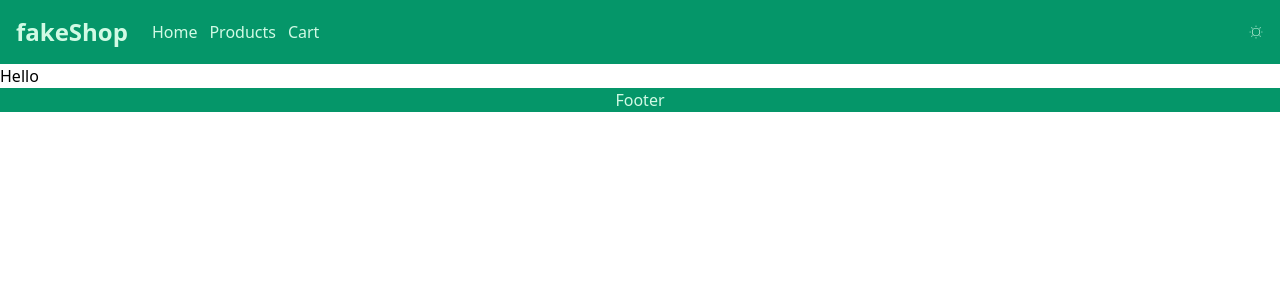
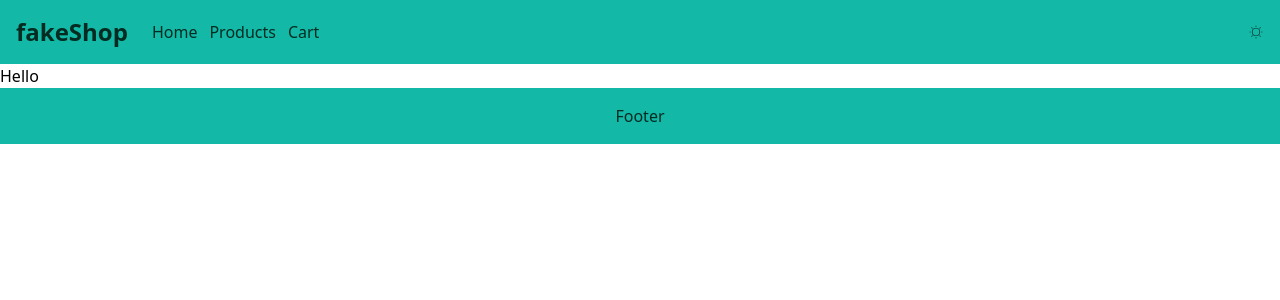
Before and after one commit to Kris1027/fakeShop, a Next.js app: page / in a window 1280 px wide. Shown: the top 300 px of the page. Built offline with nearby package versions, Linux system fonts and the light colour scheme.

Commit message:
working with styles

```diff
--- a/package.json
+++ b/package.json
@@ -20,6 +20,8 @@
     "eslint": "^8",
     "eslint-config-next": "14.0.4",
     "postcss": "^8",
+    "prettier": "^3.1.1",
+    "prettier-plugin-tailwindcss": "^0.5.9",
     "tailwindcss": "^3.3.0"
   }
 }
--- /dev/null
+++ b/prettier.config.cjs
@@ -0,0 +1,3 @@
+module.exports = {
+  plugins: ["prettier-plugin-tailwindcss"],
+};
--- a/src/app/components/Footer.js
+++ b/src/app/components/Footer.js
@@ -1,6 +1,6 @@
 export default function Footer() {
   return (
-    <footer className=' bg-emerald-600 dark:bg-emerald-950 text-emerald-100 text-center'>
+    <footer className="bg-light p-4 text-center text-dark dark:bg-dark dark:text-light">
       <p>Footer</p>
     </footer>
   );
--- a/src/app/components/Header.js
+++ b/src/app/components/Header.js
@@ -1,16 +1,25 @@
-import Logo from './Logo';
-import Navigation from './Navigation';
+import clsx from "clsx";
+import { useTheme } from "../contexts/themeContext";
+import Logo from "./Logo";
+import Navigation from "./Navigation";
 
-import { CiLight } from 'react-icons/ci';
+import { CiLight } from "react-icons/ci";
 
 export default function Header() {
+  const { darkMode, toggleDarkMode } = useTheme();
+
   return (
-    <header className='w-full flex justify-between items-center bg-emerald-600 dark:bg-emerald-950 dark:text-emerald-100 text-emerald-100 p-4'>
-      <div className='flex gap-6 items-center'>
+    <header
+      className={clsx(
+        "flex w-full items-center justify-between bg-light p-4 text-dark",
+        { "dark:bg-dark dark:text-light": darkMode },
+      )}
+    >
+      <div className="flex items-center gap-6">
         <Logo />
         <Navigation />
       </div>
-      <div className='cursor-pointer'>
+      <div className="cursor-pointer" onClick={toggleDarkMode}>
         <CiLight />
       </div>
     </header>
--- /dev/null
+++ b/src/app/contexts/themeContext.js
@@ -0,0 +1,27 @@
+const { createContext, useState, useContext } = require("react");
+
+const ThemeContext = createContext();
+
+const ThemeProvider = ({ children }) => {
+  const [darkMode, setDarkMode] = useState(false);
+
+  const toggleDarkMode = () => {
+    setDarkMode((prevState) => !prevState);
+  };
+
+  return (
+    <ThemeContext.Provider value={{ darkMode, toggleDarkMode }}>
+      {children}
+    </ThemeContext.Provider>
+  );
+};
+
+const useTheme = () => {
+  const context = useContext(ThemeContext);
+  if (!context) {
+    throw new Error("useTheme must be used within a ThemeProvider");
+  }
+  return context;
+};
+
+export { ThemeProvider, useTheme };
--- a/src/app/layout.js
+++ b/src/app/layout.js
@@ -1,23 +1,23 @@
+"use client";
 // import { Inter } from 'next/font/google';
-import './styles/globals.css';
+import "./styles/globals.css";
 
-import Header from './components/Header';
-import Footer from './components/Footer';
+import Header from "./components/Header";
+import Footer from "./components/Footer";
+
+import { ThemeProvider, useTheme } from "./contexts/themeContext";
 
 // const inter = Inter({ subsets: ['latin'] });
 
-export const metadata = {
-  title: 'fakeShop',
-  description: 'Generated by create next app',
-};
-
 export default function RootLayout({ children }) {
   return (
-    <html lang='en'>
+    <html lang="en">
       <body>
-        <Header />
-        {children}
-        <Footer />
+        <ThemeProvider>
+          <Header />
+          {children}
+          <Footer />
+        </ThemeProvider>
       </body>
     </html>
   );
--- a/tailwind.config.js
+++ b/tailwind.config.js
@@ -1,18 +1,19 @@
 /** @type {import('tailwindcss').Config} */
 module.exports = {
   content: [
-    './src/pages/**/*.{js,ts,jsx,tsx,mdx}',
-    './src/components/**/*.{js,ts,jsx,tsx,mdx}',
-    './src/app/**/*.{js,ts,jsx,tsx,mdx}',
+    "./src/pages/**/*.{js,ts,jsx,tsx,mdx}",
+    "./src/components/**/*.{js,ts,jsx,tsx,mdx}",
+    "./src/app/**/*.{js,ts,jsx,tsx,mdx}",
   ],
   theme: {
-    extend: {
-      backgroundImage: {
-        'gradient-radial': 'radial-gradient(var(--tw-gradient-stops))',
-        'gradient-conic':
-          'conic-gradient(from 180deg at 50% 50%, var(--tw-gradient-stops))',
-      },
+    colors: {
+      success: "#16a34a",
+      warning: "#f97316",
+      error: "#b91c1c",
+      dark: "#022c22",
+      light: "#14b8a6",
     },
+    darkMode: "class",
   },
   plugins: [],
-}
+};
```
Also changed, not shown: 1 other file (tests, documents, lock files or other folders).
